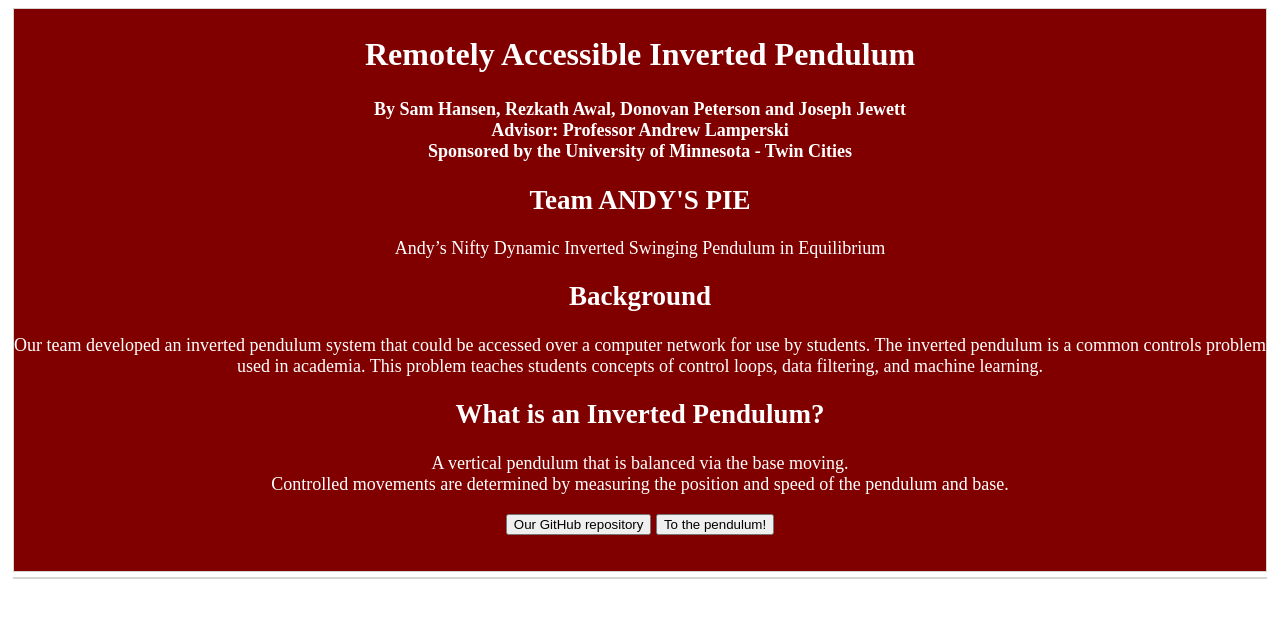
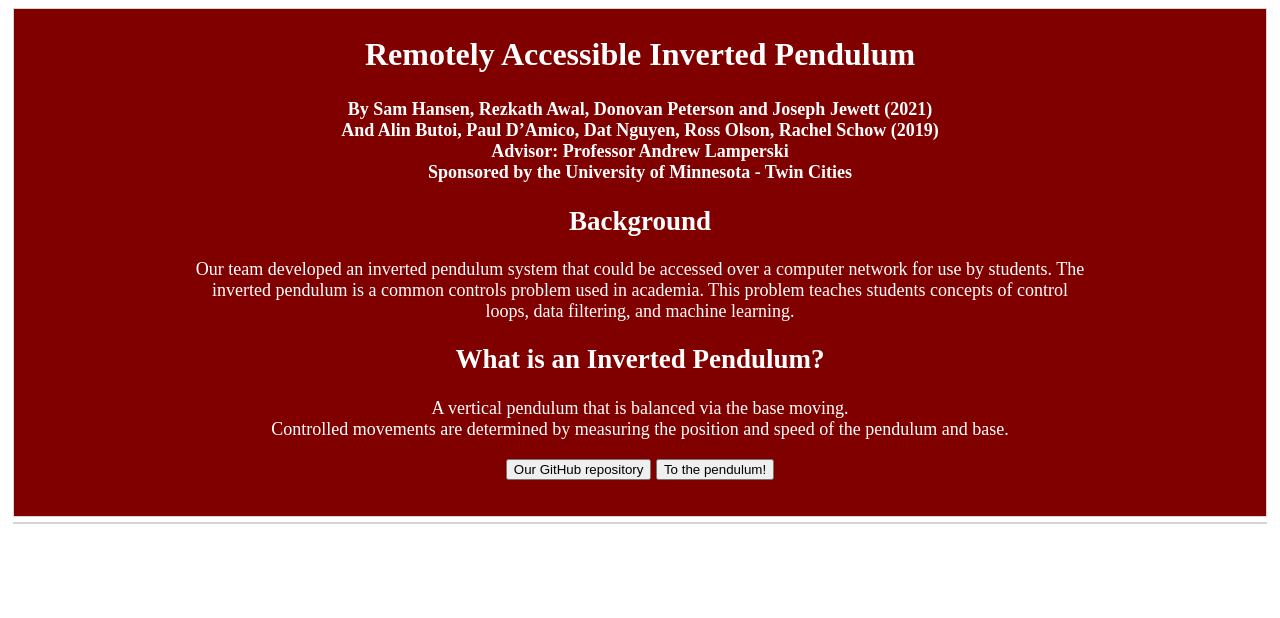
Before and after one commit to awalx003new/ee4951W_pendulum_web, a Flask app: page / in a window 1280 px wide. Shown: the top 618 px of the page. Run offline with Flask 2, Linux system fonts and the light colour scheme.

Commit message:
Added Joe's HTML changes and worked on CSS

```diff
--- a/app/app/static/css/style.css
+++ b/app/app/static/css/style.css
@@ -6,6 +6,15 @@
     text-align: center;
     margin:5px;
     font-family: "Times New Roman", Times, serif;
+}
+
+/* Customize HTML paragraph element margins */
+p {
+  display: block;
+  margin-top: 1em;
+  margin-bottom: 1em;
+  margin-left: 10em;
+  margin-right: 10em;
 }
 
 .button {
--- a/app/app/templates/base.html
+++ b/app/app/templates/base.html
@@ -8,7 +8,7 @@
 
     </head>
     <body>
-		<title>ANDY'S PIE</title>
+		<title>Remotely Accessible Inverted Pendulum</title>
 		<nav class = "header">
             <h1 id="title">Remotely Accessible Inverted Pendulum</h1>
 
@@ -16,18 +16,16 @@
 
             <div id="about">
               <h2 id="subtitle">
-                    By Sam Hansen, Rezkath Awal, Donovan Peterson and Joseph Jewett <br>
+                  By Sam Hansen, Rezkath Awal, Donovan Peterson and Joseph Jewett (2021) <br>
+                  And Alin Butoi, Paul D’Amico, Dat Nguyen, Ross Olson, Rachel Schow (2019) <br>
                   Advisor: Professor Andrew Lamperski <br>
                   Sponsored by the University of Minnesota - Twin Cities <br>
               </h2>
-                <h1>Team ANDY'S PIE</h1>
-                <div>
-                    Andy’s Nifty Dynamic Inverted Swinging Pendulum in Equilibrium
-                </div>
-
               <h1>Background</h1>
               <p>
-                    Our team developed an inverted pendulum system that could be accessed over a computer network for use by students. The inverted pendulum is a common controls problem used in academia. This problem teaches students concepts of control loops, data filtering, and machine learning.
+                  Our team developed an inverted pendulum system that could be accessed over a computer network for use by students.
+                  The inverted pendulum is a common controls problem used in academia.
+                  This problem teaches students concepts of control loops, data filtering, and machine learning.
               </p>
 
                 <h1> What is an Inverted Pendulum? </h1>
```
Lines whose indentation alone changed are shown as unchanged.
